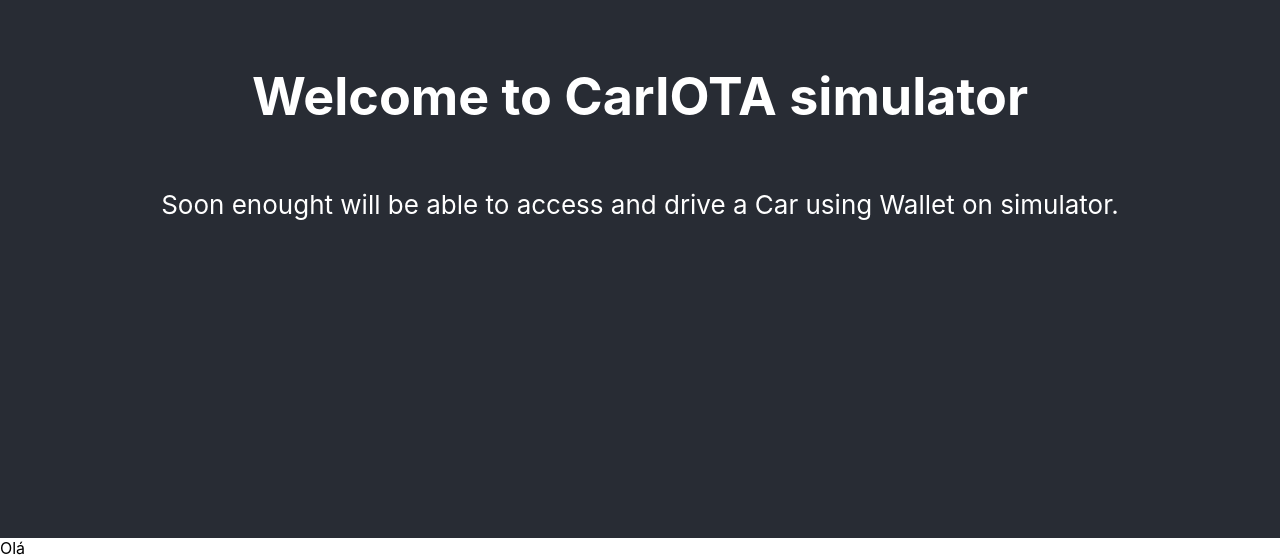
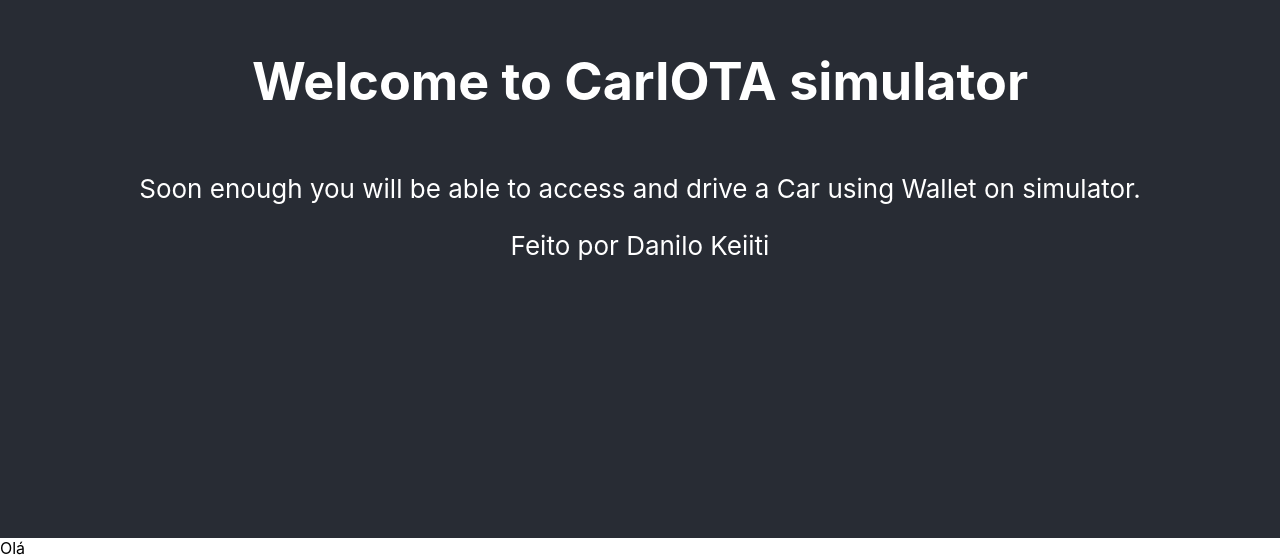
Before and after one commit to ebarretodev/cariota.org.frontend, a React (Vite) app: page / in a window 1280 px wide. Shown: the part 262-820 px from the top of the page. Built offline with nearby package versions, Linux system fonts and the light colour scheme.

Commit message:
Inserido autor do projeto na pagina incial.

```diff
--- a/src/App.tsx
+++ b/src/App.tsx
@@ -6,7 +6,8 @@
     <div className="App">
       <header className="App-header" >
         <h1>Welcome to CarIOTA simulator</h1>
-        <p>Soon enought will be able to access and drive a Car using Wallet on simulator.</p>
+        <p>Soon enough you will be able to access and drive a Car using Wallet on simulator.</p>
+        Feito por Danilo Keiiti
       </header>
     </div>
   )
```
Also changed, not shown: 4 other files (tests, documents, lock files or other folders).
